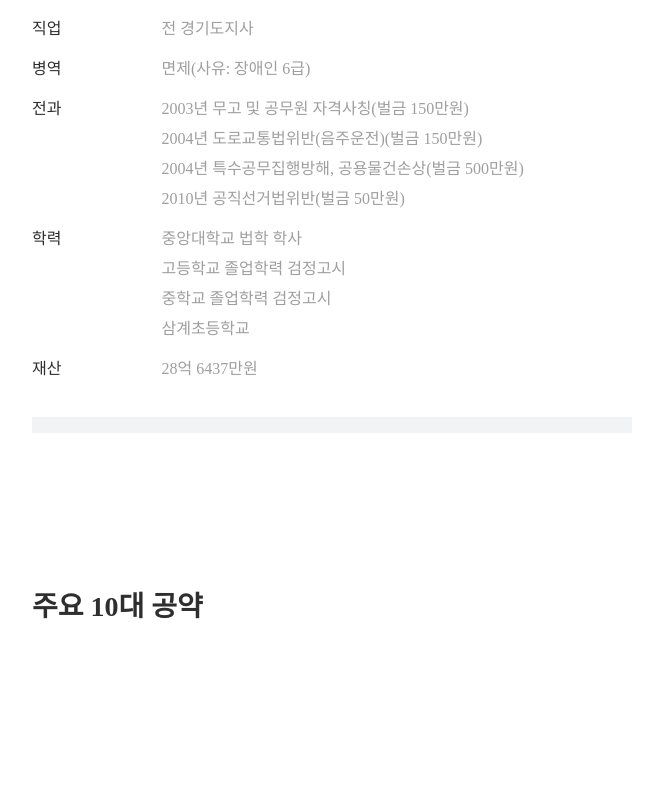
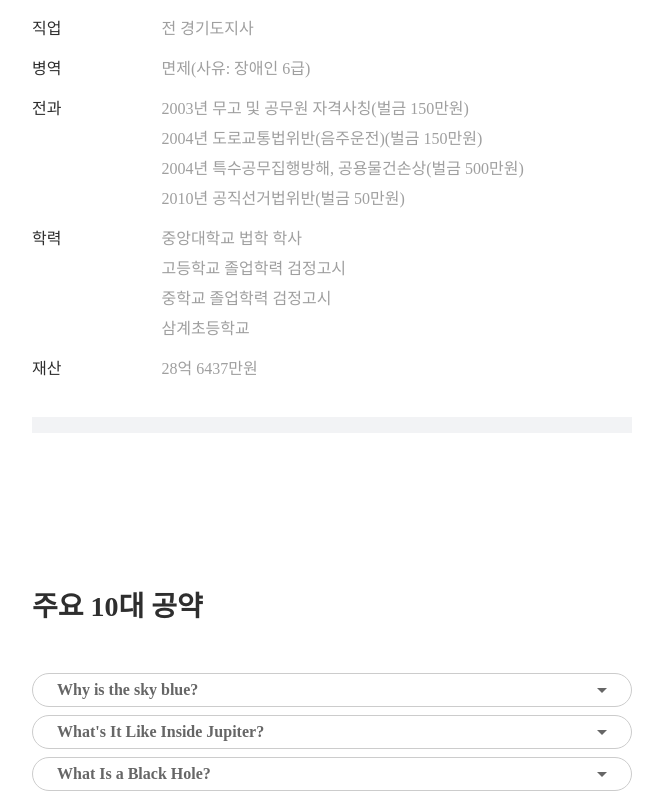
Before and after one commit to k1a11220/2022-election, a Next.js app: page /1 in a window 1280 px wide. Shown: the part 431-1222 px from the top of the page, without its empty margins (308-971 px from the left). Before the commit the page ends 1104 px from the top, so only its background shows below. Built offline with nearby package versions, Linux system fonts and the light colour scheme; a web font is replaced by a local one.

Commit message:
Implement Accordion component

```diff
--- /dev/null
+++ b/components/accordion/accordion.css
@@ -0,0 +1,60 @@
+.wrapper {
+  width: 600px;
+  margin: 0 auto;
+}
+
+.accordion-wrapper {
+  & + * {
+    margin-top: 0.5em;
+  }
+}
+
+.accordion-item {
+  overflow: hidden;
+  transition: max-height 0.3s cubic-bezier(1, 0, 1, 0);
+  height: auto;
+  max-height: 9999px;
+}
+
+.accordion-item.collapsed {
+  max-height: 0;
+  transition: max-height 0.35s cubic-bezier(0, 1, 0, 1);
+}
+
+.accordion-title {
+  font-weight: 600;
+  cursor: pointer;
+  color: #666;
+  padding: 0.5em 1.5em;
+  border: solid 1px #ccc;
+  border-radius: 1.5em;
+  display: flex;
+  justify-content: space-between;
+  align-items: center;
+
+  &::after {
+    content: "";
+    width: 0;
+    height: 0;
+    border-left: 5px solid transparent;
+    border-right: 5px solid transparent;
+    border-top: 5px solid currentColor;
+  }
+
+  &:hover,
+  &.open {
+    color: black;
+  }
+
+  &.open {
+    &::after {
+      content: "";
+      border-top: 0;
+      border-bottom: 5px solid;
+    }
+  }
+}
+
+.accordion-content {
+  padding: 1em 1.5em;
+}
--- /dev/null
+++ b/components/accordion/accordion.js
@@ -0,0 +1,106 @@
+import React from "react";
+import styled from "styled-components";
+
+const Accordion = ({ title, children }) => {
+  const [isOpen, setOpen] = React.useState(false);
+  return (
+    <AccordionWrapper className="accordion-wrapper">
+      <AccordionTitle
+        className={`accordion-title ${isOpen ? "open" : ""}`}
+        onClick={() => setOpen(!isOpen)}
+      >
+        {title}
+      </AccordionTitle>
+      <AccordionItem className={`accordion-item ${!isOpen ? "collapsed" : ""}`}>
+        <AccordionContent className="accordion-content">
+          {children}
+        </AccordionContent>
+      </AccordionItem>
+    </AccordionWrapper>
+  );
+};
+
+const AccordionWrapper = styled.div`
+  & + * {
+    margin-top: 0.5em;
+  }
+`;
+
+const AccordionItem = styled.div`
+  overflow: hidden;
+  transition: max-height 0.3s cubic-bezier(1, 0, 1, 0);
+  height: auto;
+  max-height: 9999px;
+
+  &.collapsed {
+    max-height: 0;
+    transition: max-height 0.35s cubic-bezier(0, 1, 0, 1);
+  }
+`;
+
+const AccordionTitle = styled.div`
+  font-weight: 600;
+  cursor: pointer;
+  color: #666;
+  padding: 0.5em 1.5em;
+  border: solid 1px #ccc;
+  border-radius: 1.5em;
+  display: flex;
+  justify-content: space-between;
+  align-items: center;
+
+  &::after {
+    content: "";
+    width: 0;
+    height: 0;
+    border-left: 5px solid transparent;
+    border-right: 5px solid transparent;
+    border-top: 5px solid currentColor;
+  }
+
+  &:hover,
+  &.open {
+    color: black;
+  }
+
+  &.open {
+    &::after {
+      content: "";
+      border-top: 0;
+      border-bottom: 5px solid;
+    }
+  }
+`;
+
+const AccordionContent = styled.div`
+  padding: 1em 1.5em;
+`;
+
+/*
+.wrapper {
+
+}
+
+.accordion-wrapper {
+
+}
+
+.accordion-item {
+
+}
+
+.accordion-item.collapsed {
+
+}
+
+.accordion-title {
+
+}
+
+.accordion-content {
+
+}
+
+*/
+
+export default Accordion;
--- a/pages/[id].js
+++ b/pages/[id].js
@@ -1,6 +1,7 @@
 import { useRouter } from "next/router";
 import React, { useEffect, useRef, useState } from "react";
 import styled from "styled-components";
+import Accordion from "../components/accordion/accordion";
 import BackBtn from "../components/backBtn";
 import { Title } from "../styles/styles";
 import Table from "./detail/table";
@@ -138,6 +139,21 @@ const DetailPage = () => {
         <Title>
           <h1>주요 10대 공약</h1>
         </Title>
+        <Accordion title="Why is the sky blue?">
+          Sunlight reaches Earth's atmosphere and is scattered in all directions
+          by all the gases and particles in the air. Blue light is scattered
+          more than the other colors because it travels as shorter, smaller
+          waves. This is why we see a blue sky most of the time.
+        </Accordion>
+        <Accordion title="What's It Like Inside Jupiter?">
+          It's really hot inside Jupiter! No one knows exactly how hot, but
+          scientists think it could be about 43,000°F (24,000°C) near Jupiter's
+          center, or core.
+        </Accordion>
+        <Accordion title="What Is a Black Hole?">
+          A black hole is an area of such immense gravity that nothing -- not
+          even light -- can escape from it.
+        </Accordion>
       </TableWrapper>
     </>
   );
```
